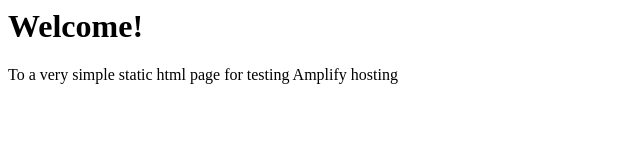
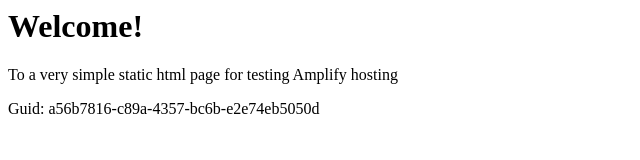
Before and after one commit to aws-aemilia-pdx/Github-PR-Commit-Integration-Test-DoNotTouch-Githu-cqS21do2z-v1-gamma-us-west-2, a website: page src/index.html in a window 1280 px wide. Shown: the whole page, without its empty margins (0-640 px from the left). Drawn offline with Linux system fonts and the light colour scheme.

Commit message:
commit from integ tests

```diff
--- a/src/index.html
+++ b/src/index.html
@@ -1,3 +1,5 @@
+
+
 <html lang="en">
 
 <head>
@@ -10,6 +12,6 @@
 <body>
     <h1>Welcome!</h1>
     <p>To a very simple static html page for testing Amplify hosting</p>
-</body>
+    <p>Guid: a56b7816-c89a-4357-bc6b-e2e74eb5050d</p></body>
 
 </html>
```
